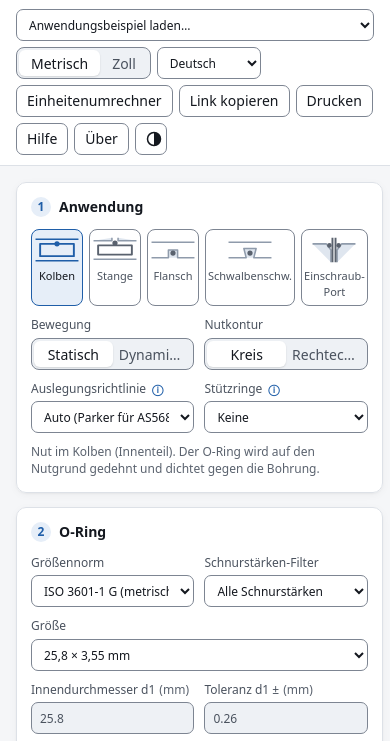
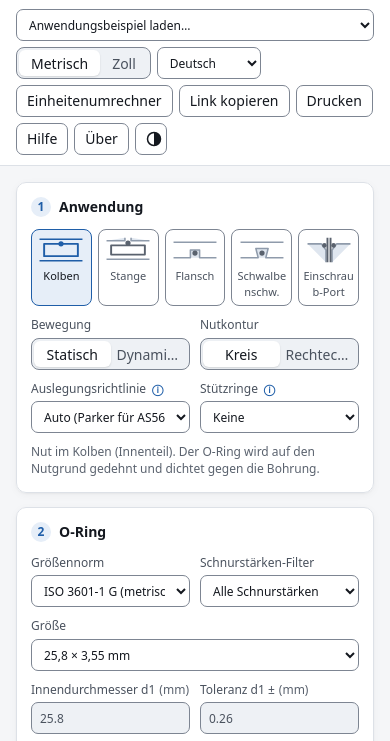
Before and after one commit to ehcrea/o-ring-groove-designer, a plain HTML site: page de/index.html in a window 390 px wide. Shown: the part 71-812 px from the top of the page. Drawn offline with Linux system fonts and the light colour scheme.

Commit message:
Same toolbar order in every calculator, and no sideways scrolling on phones (#7)
Toolbar order shared by all ehcrea calculators: presets/examples, units,
language, tool actions, share/export/print, Install app, Help, About and
the light/dark theme switch last. Phone layout: grid and form children
may shrink, field units wrap under the label, legends and first table
columns wrap, so no page is wider than the screen at 320-480 px in any
language.


Claude-Session: https://claude.ai/code/session_01DtSyM8REeQdPhYZ6eSWmgc

Co-authored-by: Claude <noreply@anthropic.com>

```diff
--- a/css/style.css
+++ b/css/style.css
@@ -358,3 +358,18 @@ table.data td.wrap { white-space: normal; text-align: left; min-width: 180px; co
 .toolbar { gap: 6px; }
 .toolbar .btn { padding: 0 10px; }
 @media (max-width: 640px) { .preset, .preset select { width: 100%; max-width: 100%; } }
+
+/* Phones: every panel stays inside the screen width, in every language
+   (same rules in all ehcrea calculators). Grid and flex children may shrink below their
+   content width, long labels wrap, wide tables scroll inside their own box. */
+.layout > *, .results > *, fieldset, .card, .grid2 > *, .grid3 > *, .grid-cards > *, .layout-picker > *, .stack-legend > * { min-width: 0; }
+.layout-picker button { overflow-wrap: anywhere; }
+input, select, textarea { max-width: 100%; }
+.legend-key { display: inline-flex; flex-wrap: wrap; align-items: center; row-gap: 4px; max-width: 100%; }
+.table-wrap { max-width: 100%; }
+@media (max-width: 640px) {
+  table.data td:first-child { white-space: normal; }
+  /* Field label and unit wrap onto two lines instead of widening the form. */
+  .layout label:not(.check) { display: flex; flex-wrap: wrap; align-items: baseline; }
+  .layout label:not(.check) > input, .layout label:not(.check) > select { flex: 1 0 100%; min-width: 0; }
+}
--- a/js/app.js
+++ b/js/app.js
@@ -1045,7 +1045,9 @@
     tr: { title: 'Uygulama olarak yükle', body: 'Bu hesaplayıcı çevrimdışı da çalışır. Dock, Başlat menüsü veya ana ekrandan kendi penceresinde, internet bağlantısı olsun ya da olmasın açmak için uygulama olarak yükleyin. Çevrimiçi olduğunuzda güncellemeler otomatik olarak gelir.', button: 'Uygulamayı yükle', installed: 'Yüklü uygulamayı kullanıyorsunuz.', done: 'Yüklendi. Artık uygulamalarınızdan açabilirsiniz.', mac: 'Mac’te Safari’de: Dosya › Dock’a Ekle.', ios: 'iPhone veya iPad’de: Paylaş’a, ardından Ana Ekrana Ekle’ye dokunun.', other: 'Chrome veya Edge’de: adres çubuğundaki yükleme simgesine tıklayın ya da tarayıcı menüsünden Yükle’yi seçin. Mac’te Safari’de: Dosya › Dock’a Ekle. iPhone veya iPad’de: Paylaş › Ana Ekrana Ekle.' },
     es: { title: 'Instalar como aplicación', body: 'Esta calculadora también funciona sin conexión. Instálala como aplicación para abrirla en su propia ventana desde el Dock, el menú Inicio o la pantalla de inicio, con o sin conexión a internet. Las actualizaciones llegan solas cuando estás en línea.', button: 'Instalar aplicación', installed: 'Estás usando la aplicación instalada.', done: 'Instalada. Ya puedes abrirla desde tus aplicaciones.', mac: 'En Safari en un Mac: Archivo › Añadir al Dock.', ios: 'En iPhone o iPad: toca Compartir y luego Añadir a pantalla de inicio.', other: 'En Chrome o Edge: haz clic en el icono de instalación de la barra de direcciones o elige Instalar en el menú del navegador. En Safari en un Mac: Archivo › Añadir al Dock. En iPhone o iPad: Compartir › Añadir a pantalla de inicio.' }
   };
+  // Toolbar order in every ehcrea calculator: … Install app, Help, About, theme.
   var ABOUT_BUTTONS = '#btnAbout, #about-open, #aboutOpen, [data-dialog="about"]';
+  var HELP_BUTTONS = '#btnHelp, #help-open, #helpOpen, [data-dialog="help"]';
   var ICON = '<svg width="16" height="16" viewBox="0 0 16 16" aria-hidden="true" focusable="false"><path d="M8 2v8M4.5 6.8 8 10.3l3.5-3.5M3 13.5h10" fill="none" stroke="currentColor" stroke-width="1.6" stroke-linecap="round" stroke-linejoin="round"/></svg>';
   var prompt = null, justInstalled = false;
 
@@ -1086,7 +1088,7 @@
   function renderToolbar() {
     var btn = document.querySelector('.pwa-install-btn');
     if (!prompt || installed()) { if (btn) btn.remove(); return; }
-    var about = document.querySelector(ABOUT_BUTTONS);
+    var about = document.querySelector(HELP_BUTTONS) || document.querySelector(ABOUT_BUTTONS);
     if (!about) return;
     if (!btn) {
       btn = document.createElement('button');
--- a/sw.js
+++ b/sw.js
@@ -10,7 +10,7 @@
  *   the cache.
  */
 'use strict';
-const CACHE = "o-ring-groove-designer-72029eec2b0b";
+const CACHE = "o-ring-groove-designer-3f52de124b01";
 const PREFIX = "o-ring-groove-designer-";
 const FILES = [
   "css/style.css",
```
